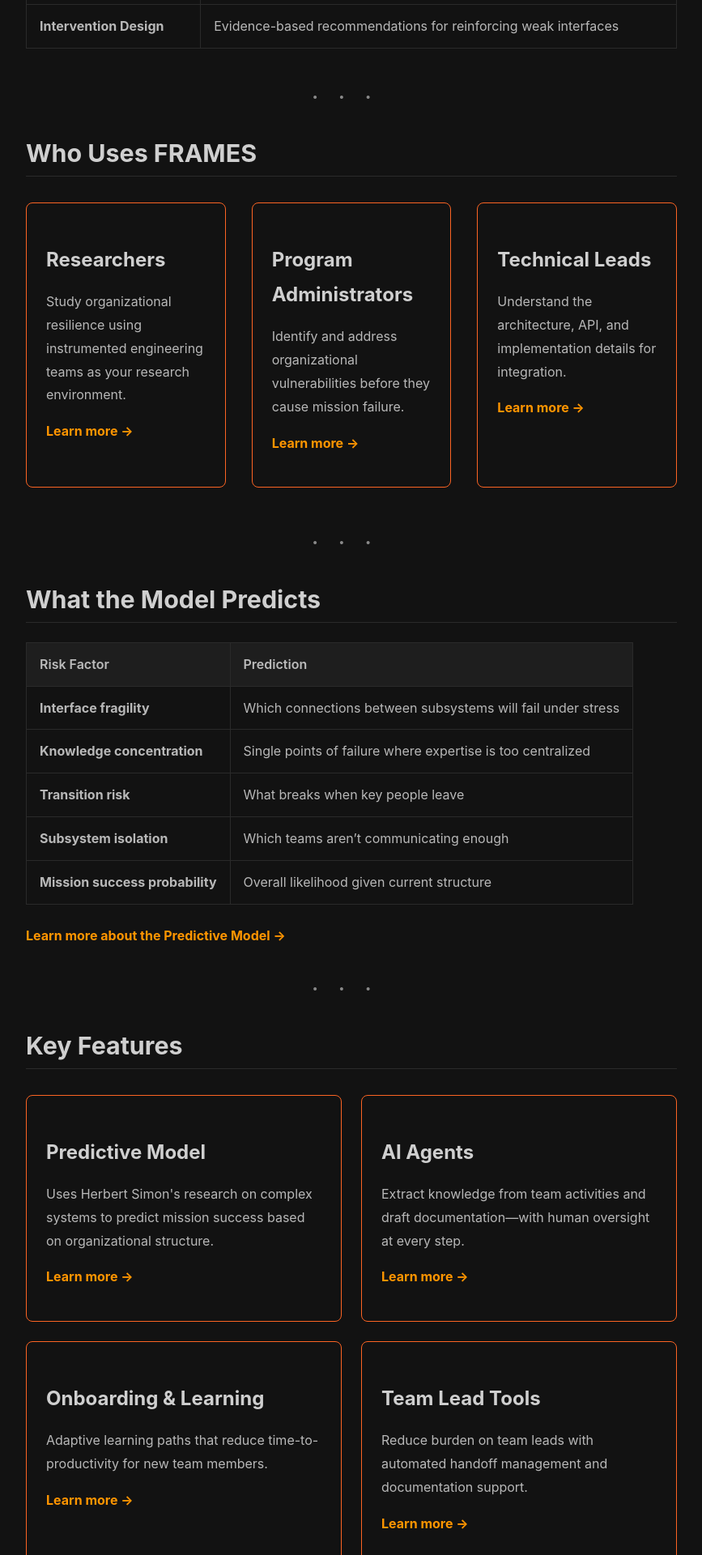
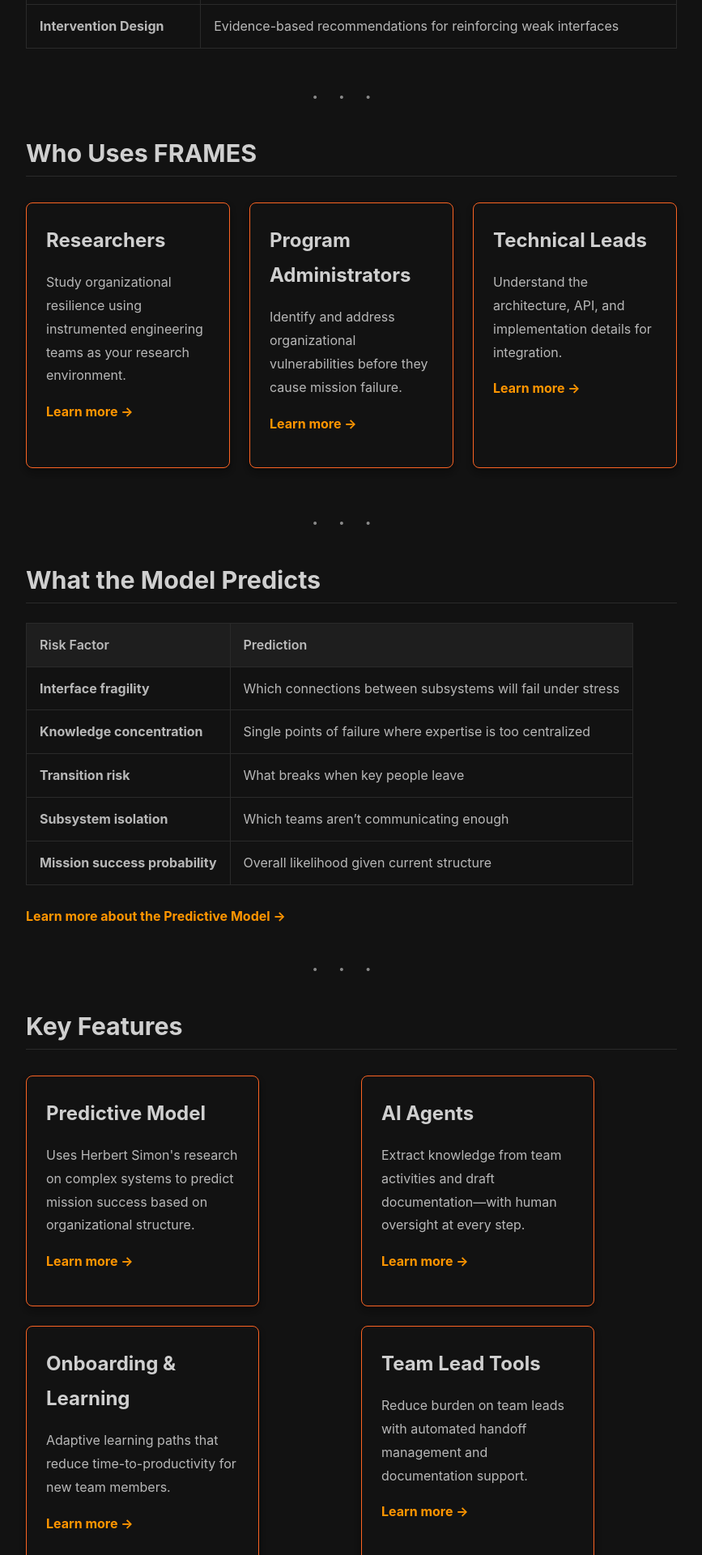
Before and after one commit to Lizo-RoadTown/Portfolio, a Jekyll site: the page built from index.md, in a window 1280 px wide. Shown: the part 2356-4276 px from the top of the page at 81% size, without its empty margins (96-963 px from the left). Built offline with Jekyll 4.4.1, drawn with Linux system fonts in a browser that asks for light colours.

Commit message:
Make site mobile-responsive
- Add responsive CSS classes for card grids
- Use auto-fit with minmax for flexible layouts
- Fix table overflow for mobile
- Prevent horizontal scroll

```diff
--- a/_includes/head/custom.html
+++ b/_includes/head/custom.html
@@ -84,6 +84,44 @@
     fill: #fc6423 !important;
     font-weight: bold !important;
   }
+
+  /* Responsive card grids */
+  .card-grid {
+    display: grid;
+    gap: 1.5rem;
+    margin: 2rem 0;
+  }
+  .card-grid-3 {
+    grid-template-columns: repeat(auto-fit, minmax(250px, 1fr));
+  }
+  .card-grid-2 {
+    grid-template-columns: repeat(auto-fit, minmax(280px, 1fr));
+  }
+  .card {
+    border: 1px solid #fc6423;
+    padding: 1.5rem;
+    border-radius: 8px;
+  }
+  .card h3 {
+    margin-top: 0;
+  }
+
+  /* Responsive tables */
+  .article__content table {
+    display: block;
+    overflow-x: auto;
+    -webkit-overflow-scrolling: touch;
+  }
+
+  /* Prevent horizontal scroll */
+  .article__content {
+    overflow-x: hidden;
+  }
+  .article__content img,
+  .article__content svg {
+    max-width: 100%;
+    height: auto;
+  }
 </style>
 
 <!-- end custom head snippets -->
--- a/index.md
+++ b/index.md
@@ -52,21 +52,21 @@
 
 ## Who Uses FRAMES
 
-<div style="display: grid; grid-template-columns: repeat(3, 1fr); gap: 2rem; margin: 2rem 0;">
+<div class="card-grid card-grid-3">
 
-<div style="border: 1px solid #fc6423; padding: 1.5rem; border-radius: 8px;">
+<div class="card">
 <h3>Researchers</h3>
 <p>Study organizational resilience using instrumented engineering teams as your research environment.</p>
 <p><a href="/Portfolio/researchers/">Learn more →</a></p>
 </div>
 
-<div style="border: 1px solid #fc6423; padding: 1.5rem; border-radius: 8px;">
+<div class="card">
 <h3>Program Administrators</h3>
 <p>Identify and address organizational vulnerabilities before they cause mission failure.</p>
 <p><a href="/Portfolio/administrators/">Learn more →</a></p>
 </div>
 
-<div style="border: 1px solid #fc6423; padding: 1.5rem; border-radius: 8px;">
+<div class="card">
 <h3>Technical Leads</h3>
 <p>Understand the architecture, API, and implementation details for integration.</p>
 <p><a href="/Portfolio/technical/">Learn more →</a></p>
@@ -92,27 +92,27 @@
 
 ## Key Features
 
-<div style="display: grid; grid-template-columns: repeat(2, 1fr); gap: 1.5rem; margin: 2rem 0;">
+<div class="card-grid card-grid-2">
 
-<div style="border: 1px solid #fc6423; padding: 1.5rem; border-radius: 8px;">
+<div class="card">
 <h3>Predictive Model</h3>
 <p>Uses Herbert Simon's research on complex systems to predict mission success based on organizational structure.</p>
 <p><a href="/Portfolio/predictive-model/">Learn more →</a></p>
 </div>
 
-<div style="border: 1px solid #fc6423; padding: 1.5rem; border-radius: 8px;">
+<div class="card">
 <h3>AI Agents</h3>
 <p>Extract knowledge from team activities and draft documentation—with human oversight at every step.</p>
 <p><a href="/Portfolio/agents/">Learn more →</a></p>
 </div>
 
-<div style="border: 1px solid #fc6423; padding: 1.5rem; border-radius: 8px;">
+<div class="card">
 <h3>Onboarding & Learning</h3>
 <p>Adaptive learning paths that reduce time-to-productivity for new team members.</p>
 <p><a href="/Portfolio/onboarding/">Learn more →</a></p>
 </div>
 
-<div style="border: 1px solid #fc6423; padding: 1.5rem; border-radius: 8px;">
+<div class="card">
 <h3>Team Lead Tools</h3>
 <p>Reduce burden on team leads with automated handoff management and documentation support.</p>
 <p><a href="/Portfolio/team-tools/">Learn more →</a></p>
```
Also changed, not shown: researchers.md (+1 -6 lines).
